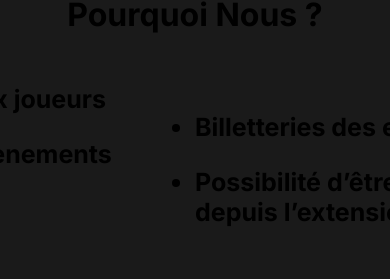
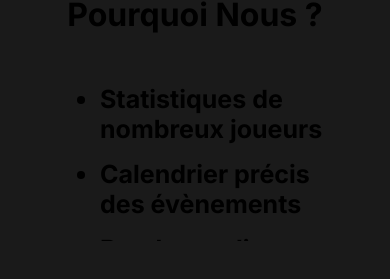
Before and after one commit to NapoTwiixe306/PlayerPulse, a Next.js app: page / in a window 390 px wide. Shown: the part 519-798 px from the top of the page. Built offline with nearby package versions, Linux system fonts and the light colour scheme.

Commit message:
add responsive for thez list

```diff
--- a/src/Components/Navbar.tsx
+++ b/src/Components/Navbar.tsx
@@ -67,10 +67,11 @@ export default function Navbar() {
           </div>
             <Link href="/pages/events">{List_Navbar[3].items}</Link>
             <Link href="/pages/contact">{List_Navbar[4].items}</Link>
+            <Link href="/auth/login">Login</Link>
+            <Link href="/auth/register">Register</Link>
           </div>
           <div className="icons">
-            <Link href="/auth/login">Login</Link>
-            <Link href="/auth/register">Register</Link>
+
             {showSearch && (
               <div className="input ">
                 <input type="search" name="" id="" placeholder="Search" />
--- a/src/scss/Responsive/Mobile.scss
+++ b/src/scss/Responsive/Mobile.scss
@@ -43,4 +43,22 @@
       }
     }
   }
+  .Section-Three{
+    .why {
+      .content {
+        .list {
+          flex-direction: column;
+
+          ul {
+            margin-left: 100px;
+            width: auto;
+
+            li {
+              margin-bottom: 15px;
+            }
+          }
+        }
+      }
+    }
+  }
 }
--- a/src/scss/Responsive/Tablet.scss
+++ b/src/scss/Responsive/Tablet.scss
@@ -6,4 +6,17 @@
       }
     }
   }
+
+  .Section-Three{
+    .why {
+      .content {
+        .list {
+          flex-direction: column;
+          ul {
+            margin-right: 20px;
+          }
+        }
+      }
+    }
+  }
 }
--- a/src/scss/style.css
+++ b/src/scss/style.css
@@ -198,9 +198,22 @@ body {
     display: none; }
 
   .Home_Container .title h1 {
-    width: 100%; } }
+    width: 100%; }
+
+  .Section-Three .why .content .list {
+    flex-direction: column; }
+    .Section-Three .why .content .list ul {
+      margin-left: 100px;
+      width: auto; }
+      .Section-Three .why .content .list ul li {
+        margin-bottom: 15px; } }
 @media screen and (min-width: 767px) and (max-width: 1023px) {
   .Navbar_Container .content .title {
-    color: red; } }
+    color: red; }
+
+  .Section-Three .why .content .list {
+    flex-direction: column; }
+    .Section-Three .why .content .list ul {
+      margin-right: 20px; } }
 
 /*# sourceMappingURL=style.css.map */
```
Also changed, not shown: 1 other file (tests, documents, lock files or other folders).
